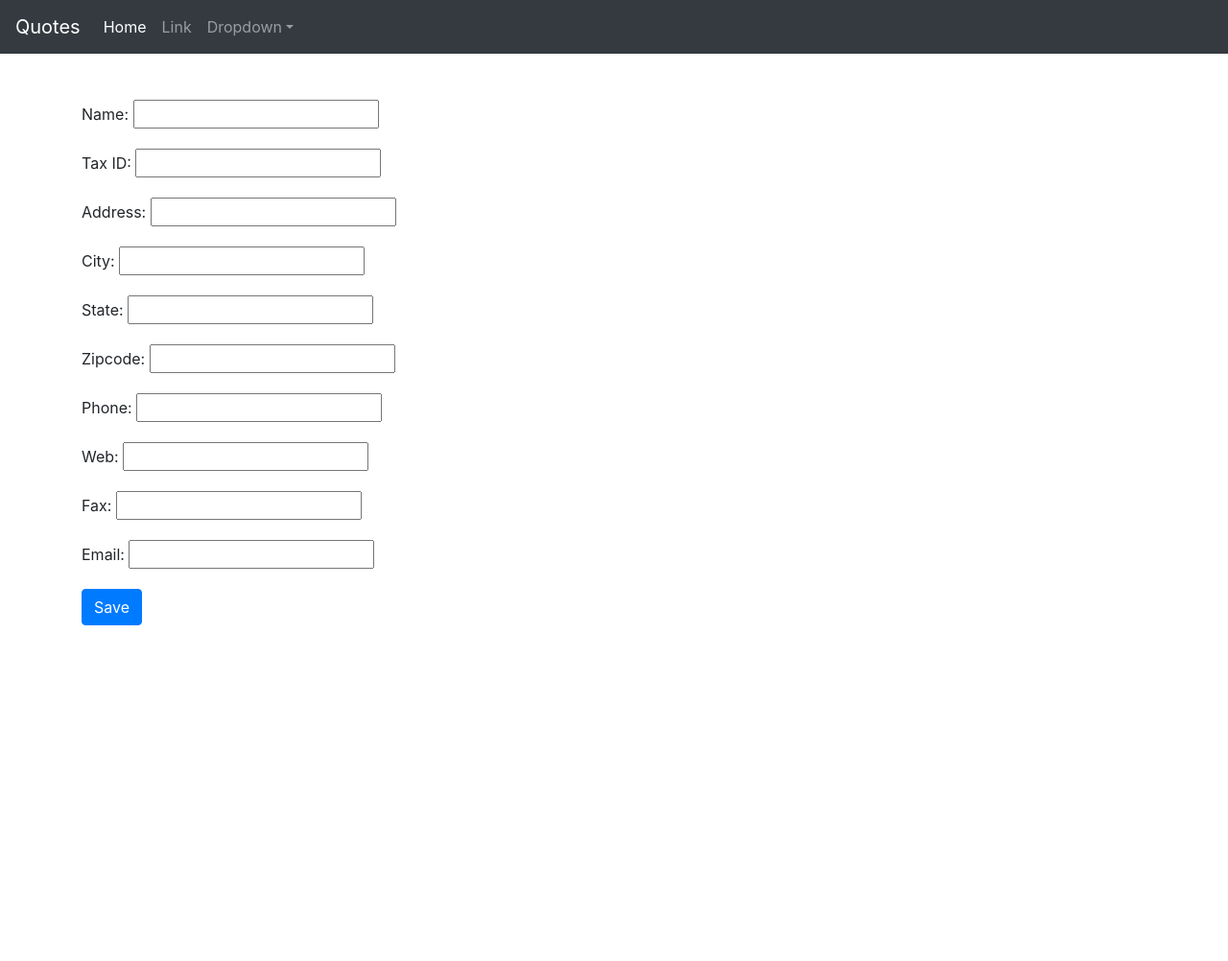
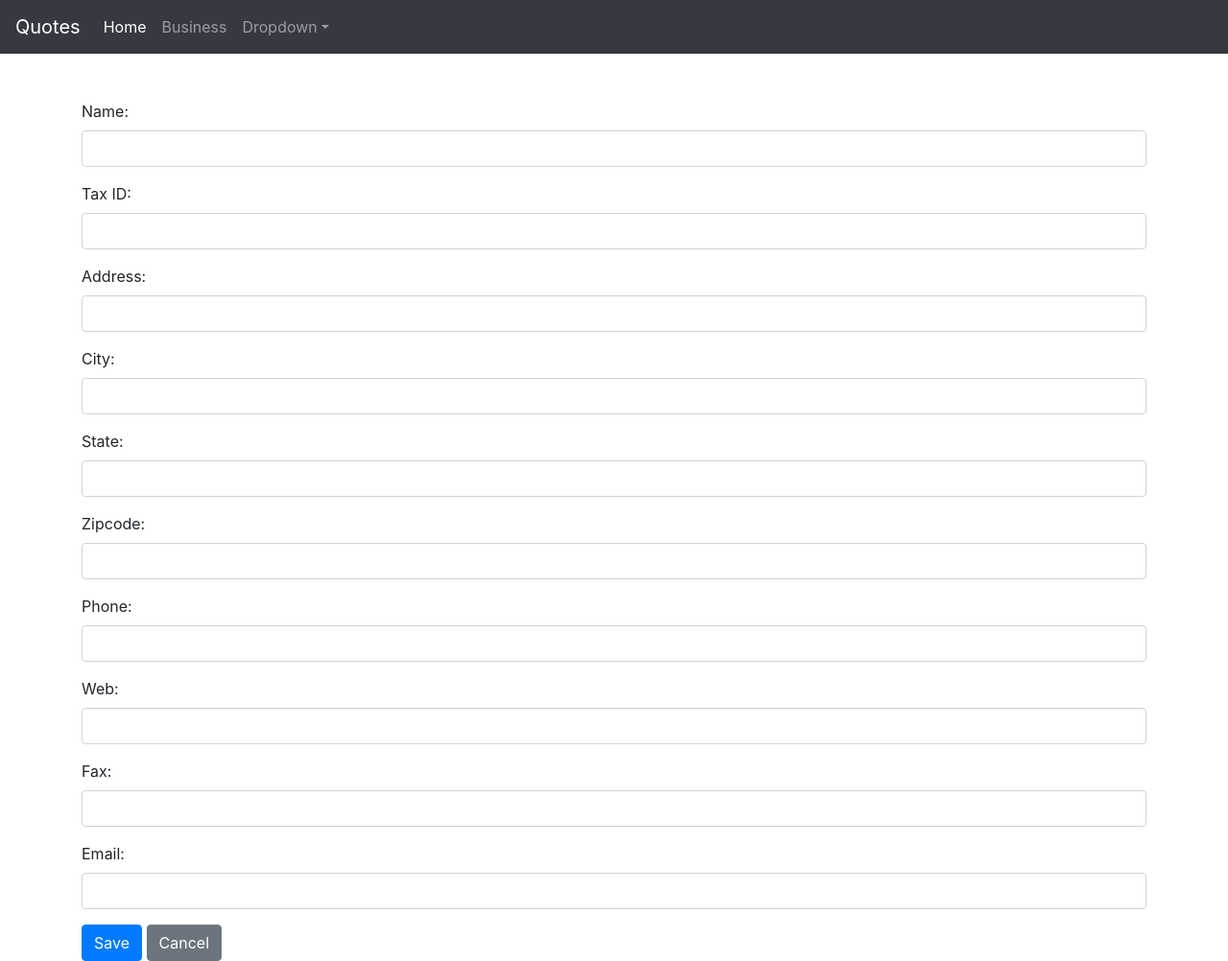
Before and after one commit to alvariux/ungaquotes, a Django app: page /business/create in a window 1280 px wide. Shown: the whole page at 96% size. Before the commit the page ends 652 px from the top, so only its background shows below. Run offline with Django 3.2, Linux system fonts and the light colour scheme; some libraries are stand-ins or nearby versions.

Commit message:
Added some buttons to templates for navigation and change email to EmailField in model

```diff
--- a/business/forms.py
+++ b/business/forms.py
@@ -30,3 +30,16 @@ class BusinessForm(forms.ModelForm):
             'fax':'Fax',
             'email':'Email',
         }
+
+        widgets = {
+            'name': forms.TextInput(attrs={'class':'form-control'}),
+            'tax_id': forms.TextInput(attrs={'class':'form-control'}),
+            'address': forms.TextInput(attrs={'class':'form-control'}),
+            'city': forms.TextInput(attrs={'class':'form-control'}),
+            'state': forms.TextInput(attrs={'class':'form-control'}),
+            'zipcode': forms.TextInput(attrs={'class':'form-control'}),
+            'phone': forms.TextInput(attrs={'class':'form-control'}),
+            'web': forms.TextInput(attrs={'class':'form-control'}),
+            'fax': forms.TextInput(attrs={'class':'form-control'}),
+            'email': forms.TextInput(attrs={'class':'form-control'}),
+        }
--- a/business/models.py
+++ b/business/models.py
@@ -11,7 +11,7 @@ class Business(models.Model):
     phone = models.CharField(max_length=200,blank=True, null=True)
     web = models.CharField(max_length=200,blank=True, null=True)
     fax = models.CharField(max_length=200,blank=True, null=True)
-    email = models.CharField(max_length=200,blank=True, null=True)
+    email = models.EmailField(max_length=200,blank=True, null=True)
     created_date = models.DateTimeField(default=timezone.now)
 
     def __str__(self):
--- a/templates/base.html
+++ b/templates/base.html
@@ -25,10 +25,10 @@
         <div class="collapse navbar-collapse" id="quotesnavbar">
           <ul class="navbar-nav mr-auto">
             <li class="nav-item active">
-              <a class="nav-link" href="#">Home <span class="sr-only">(current)</span></a>
+              <a class="nav-link" href="{% url 'index' %}">Home <span class="sr-only">(current)</span></a>
             </li>
             <li class="nav-item">
-              <a class="nav-link" href="#">Link</a>
+              <a class="nav-link" href="{% url 'business:list' %}">Business</a>
             </li>
             <li class="nav-item dropdown">
               <a class="nav-link dropdown-toggle" href="#" id="dropdown01" data-toggle="dropdown" aria-haspopup="true" aria-expanded="false">Dropdown</a>
--- a/templates/business/business_form.html
+++ b/templates/business/business_form.html
@@ -8,6 +8,7 @@
     {% csrf_token %}
     {{ form.as_p }}
     <button type="submit" class="btn btn-primary">Save</button>
+    <a href="{% url 'business:list' %}" class="btn btn-secondary">Cancel</a>
 </form>
 </div>
 </div>
--- a/templates/business/business_list.html
+++ b/templates/business/business_list.html
@@ -4,6 +4,9 @@
 <h1>Business</h1>
 <div class="row">
 <div class="col-md-12">
+
+<a href="{% url 'business:create' %}" class="btn btn-primary">Create</a>
+<br/><br/>
 <table class="table table-bordered">
     <thead>
         <tr>
```
Also changed, not shown: business/migrations/0002_auto_20190217_1722.py (added).
